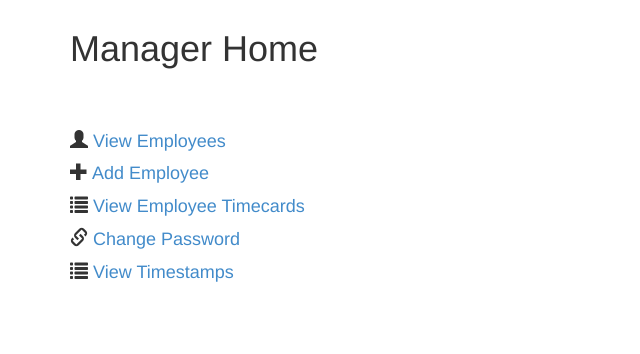
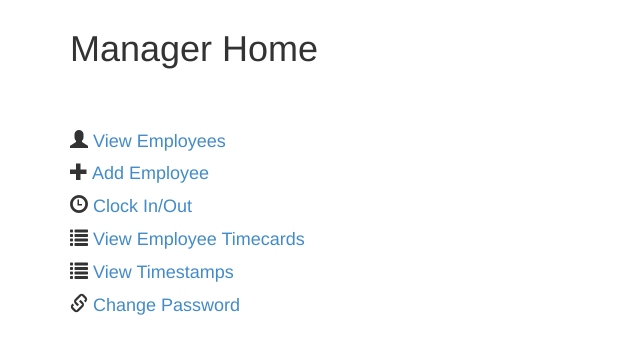
Before and after one commit to cqoverly/Timclock_Project, a Django app: template Timeclock/Timeclock/templates/manager/manager_home.html in a window 1280 px wide. Shown: the part 51-405 px from the top of the page, without its empty margins (0-640 px from the left). Run offline with Django 3.2, Linux system fonts and the light colour scheme; the template is opened without the code that fills it, so the values that code supplies are empty; some libraries are stand-ins or nearby versions.

Commit message:
Added link to punch_clock.html so the managers can clock in.

```diff
--- a/Timeclock/Timeclock/templates/manager/manager_home.html
+++ b/Timeclock/Timeclock/templates/manager/manager_home.html
@@ -21,20 +21,26 @@
     </li>
     <li>
       <h4>
+          <span class="glyphicon glyphicon-time"></span>
+          <a href="{% url 'punch_clock' %}">Clock In/Out</a></li>
+      </h4>
+    <li>
+    <li>
+      <h4>
           <span class="glyphicon glyphicon-list"></span>
           <a href="{% url 'view_card' %}">View Employee Timecards</a>
       </h4>
     </li>
     <li>
       <h4>
+          <span class="glyphicon glyphicon-list"></span>
+          <a href="{% url 'list_stamps' %}">View Timestamps</a>
+      </h4>
+    </li>
+    <li>
+      <h4>
           <span class="glyphicon glyphicon-link"></span>
           <a href="{% url 'change_password' %}">Change Password</a>
-      </h4>
-  </li>
-    <li>
-      <h4>
-          <span class="glyphicon glyphicon-list"></span>
-          <a href="{% url 'list_stamps' %}">View Timestamps</a>
       </h4>
     </li>
   </ul>
```
